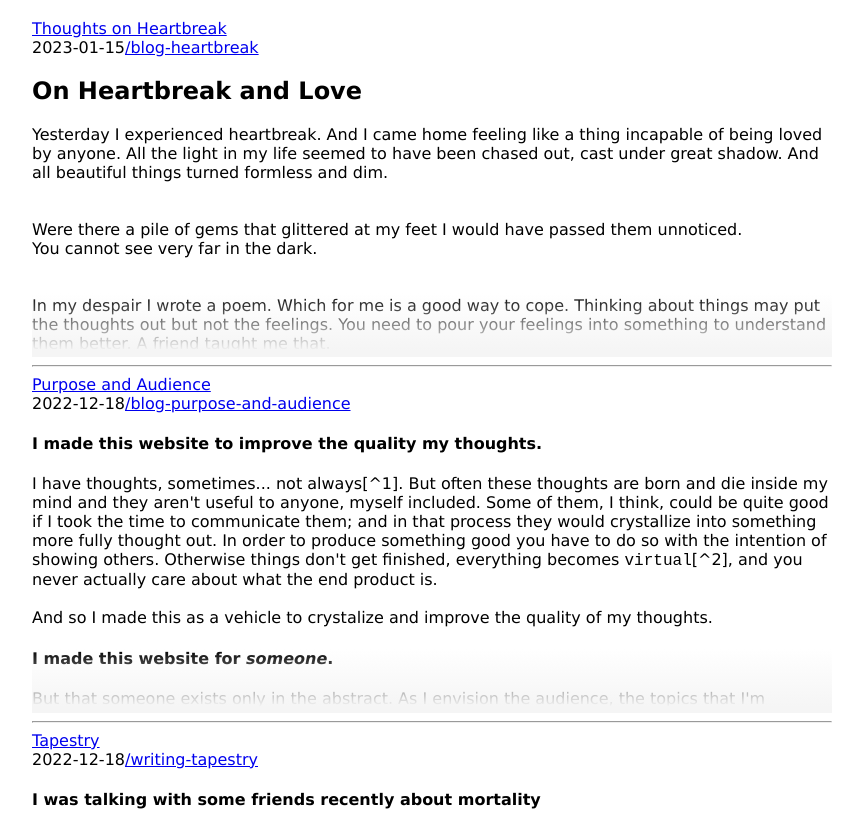
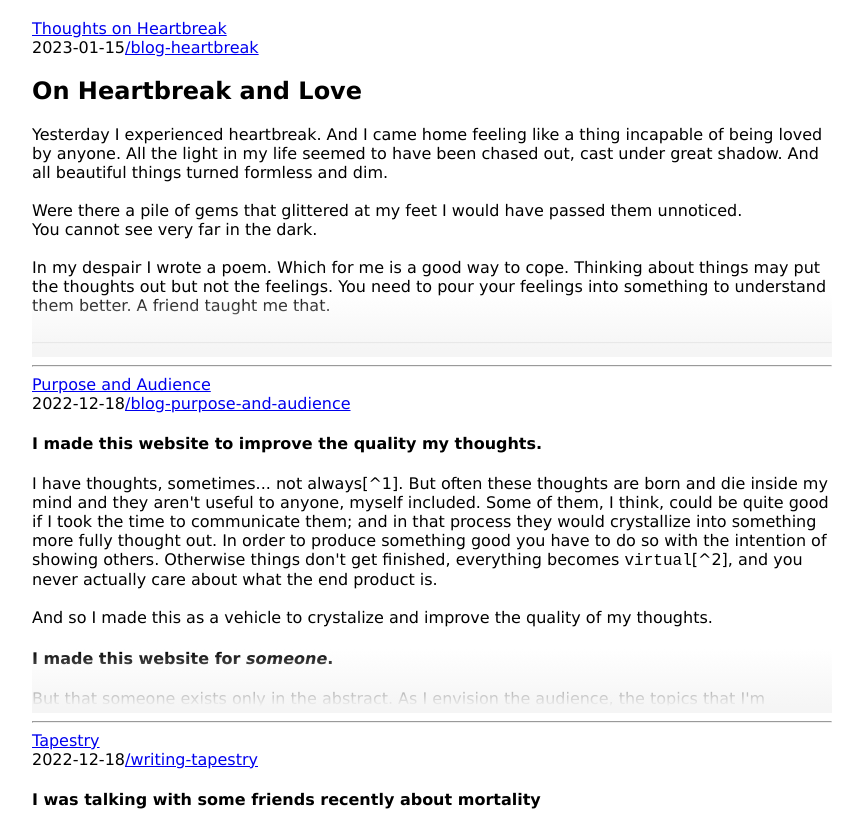
Before and after one commit to FreakingBarbarians/FreakingBarbarians.github.io, a Gatsby site in the folder raywebsite/: page /blog in a window 1280 px wide. Shown: the part 135-952 px from the top of the page, without its empty margins (208-1071 px from the left). Built offline with nearby package versions, Linux system fonts and the light colour scheme; Gatsby itself is replaced by a stand-in of ours.

Commit message:
minor edits

```diff
--- a/raywebsite/src/data/blogs/heartbreak.md
+++ b/raywebsite/src/data/blogs/heartbreak.md
@@ -7,10 +7,13 @@ title: "Thoughts on Heartbreak"
 ## On Heartbreak and Love
 
 Yesterday I experienced heartbreak. And I came home feeling like a thing incapable of being loved by anyone. All the light in my life seemed to have been chased out, cast under great shadow. And all beautiful things turned formless and dim.
+<br><br>
+Were there a pile of gems that glittered at my feet I would have passed them unnoticed.
+<br>
+You cannot see very far in the dark.
+<br><br>
+In my despair I wrote a poem. Which for me is a good way to cope. Thinking about things may put the thoughts out but not the feelings. You need to pour your feelings into something to understand them better. A friend taught me that.<br><br>
 
-<br><br>Were there a pile of gems that glittered at my feet I would have passed them unnoticed. <br> You cannot see very far in the dark.
-
-<br><br>In my despair I wrote a poem. Which for me is a good way to cope. Thinking about things may put the thoughts out but not the feelings. You need to pour your feelings into something to understand them better. A friend taught me that.<br><br>
 
 ---
 
@@ -32,7 +35,7 @@ Yesterday I experienced heartbreak. And I came home feeling like a thing incapab
 >How could it dare<br>
 
 >And the coal that is burned again and again<br>
->What mercy, what kindness can it then defend<br>
+>What mercy, what kindness can it then defend?<br>
 >Against a world so unfair burned now to sinters,<br>
 >Where green glens gone, combusted to splinters<br>
 
@@ -47,14 +50,16 @@ Yesterday I experienced heartbreak. And I came home feeling like a thing incapab
 >forever and a day<br>
 ---
 
-I reached out to a few friends then, and was met with an outpouring of love and support. And for that I am grateful. They reminded me of dim things in the distance that were once bright under day, and that the sun would rise again. And some others gave me<br><br>
+I reached out to a few friends then, and was met with an outpouring of love and support. And for that I am grateful. They reminded me of dim things in the distance that were once bright under day, and that the sun would rise again. And some others gave me
 advice on exactly what to do with the pain I was experiencing.<br><br>
 
 You need to feel it. And I believe that is the thing to do. And there is great wisdom in that. I believe that If you were to push away these feelings, ignore them, you train yourself to be tough and distant. For you either accept the pain or delude yourself with thoughts such as: why me, life is unfair, when will it be my turn, the world is backwards. Or you fill your mind with thoughts of ill woe towards those who caused the heartbreak. These thoughts are poisonous, and to pay heed to them would be to stray from the path of wisdom. And they would not heal you, though they would comfort you. It would be wrapping many bands of iron over the wound and then forgetting about it, and where once was warm and soft now is cold hard metal.<br><br>
 
 "Take the L" as she said, you need at least one to spell love. And if you take many then you may write it many times over[^1].<br><br>
 
-And it was in the lasting warmth from them that I wrote my second poem that day.<br><br>
+Others still spent the rest of the night with me, nursing me back to good spirits. And it is only with them that I began to really feel it. To let the pain in, in a safe place.<br><br>
+
+And it was in the lasting warmth from all my friends that I wrote my second poem that day.<br><br>
 
 ---
 
```
